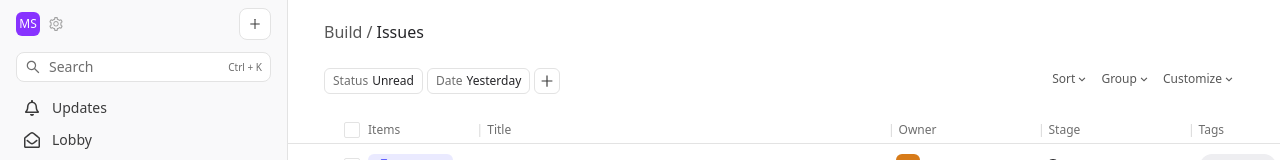
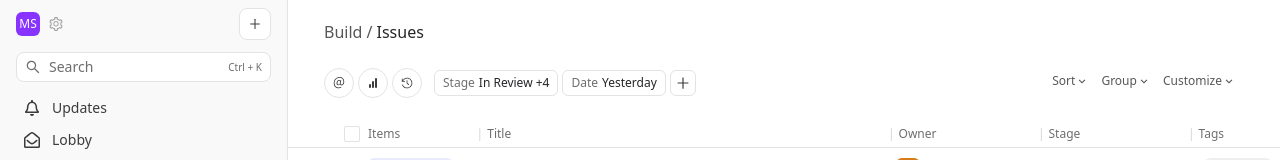
Before and after one commit to devrev/onboarding-prototype, a Next.js app: page /app/play in a window 1280 px wide. Shown: the top 160 px of the page. Built offline with nearby package versions, Linux system fonts and the light colour scheme.

Commit message:
add: issue filter enh

```diff
--- a/src/libs/components/Filters/index.js
+++ b/src/libs/components/Filters/index.js
@@ -2,12 +2,23 @@ import Button from "@/libs/atoms/button";
 import React from "react";
 import { AiOutlinePlus } from "react-icons/ai";
 import { BiChevronDown } from "react-icons/bi";
+import { GoMention } from "react-icons/go";
+import { FiBarChart } from "react-icons/fi";
+import { RxCounterClockwiseClock } from "react-icons/rx";
 
 const FilterField = ({ name, value }) => {
   return (
     <div className="flex mt-1 text-small border w-fit px-2 py-1 rounded-md cursor-pointer hover:border-gray-400 mr-1">
       <div className="text-gray-500">{name}</div>
       {value && <div className="ml-1">{value}</div>}
+    </div>
+  );
+};
+
+const FilterFieldIcon = ({ children }) => {
+  return (
+    <div className="flex mt-1 text-small border w-fit p-2 rounded-3xl cursor-pointer hover:border-gray-400 mr-1">
+      <div className="text-gray-700">{children}</div>
     </div>
   );
 };
@@ -20,9 +31,21 @@ const SortField = ({ name }) => {
   );
 };
 
-const Filter = ({ filters, sort }) => {
+const Filter = ({ filters, sort, showSelf }) => {
   return (
     <div className="flex items-center justify-between">
+      <div className="flex">
+        <div className="flex items-center mr-2">
+          <FilterFieldIcon>
+            <GoMention />
+          </FilterFieldIcon>
+          <FilterFieldIcon>
+            <FiBarChart />
+          </FilterFieldIcon>
+          <FilterFieldIcon>
+            <RxCounterClockwiseClock />
+          </FilterFieldIcon>
+        </div>
         <div className="flex items-center flex-wrap">
           {filters.map(({ name, value }) => (
             <FilterField key={name} name={name} value={value} />
@@ -30,6 +53,7 @@ const Filter = ({ filters, sort }) => {
           <Button type="filter" className="mt-1">
             <AiOutlinePlus className="text-h2" />
           </Button>
+        </div>
       </div>
       <div className="flex items-center flex-wrap">
         {sort.map(({ name }) => (
--- a/src/libs/desks/issues/index.js
+++ b/src/libs/desks/issues/index.js
@@ -12,8 +12,9 @@ const IssueDesk = () => {
       </div>
       <div className="px-page-gutter">
         <Filters
+          showSelf={true}
           filters={[
-            { name: "Status", value: "Unread" },
+            { name: "Stage", value: "In Review +4" },
             { name: "Date", value: "Yesterday" },
           ]}
           sort={[{ name: "Sort" }, { name: "Group" }, { name: "Customize" }]}
```
Lines whose indentation alone changed are shown as unchanged.
